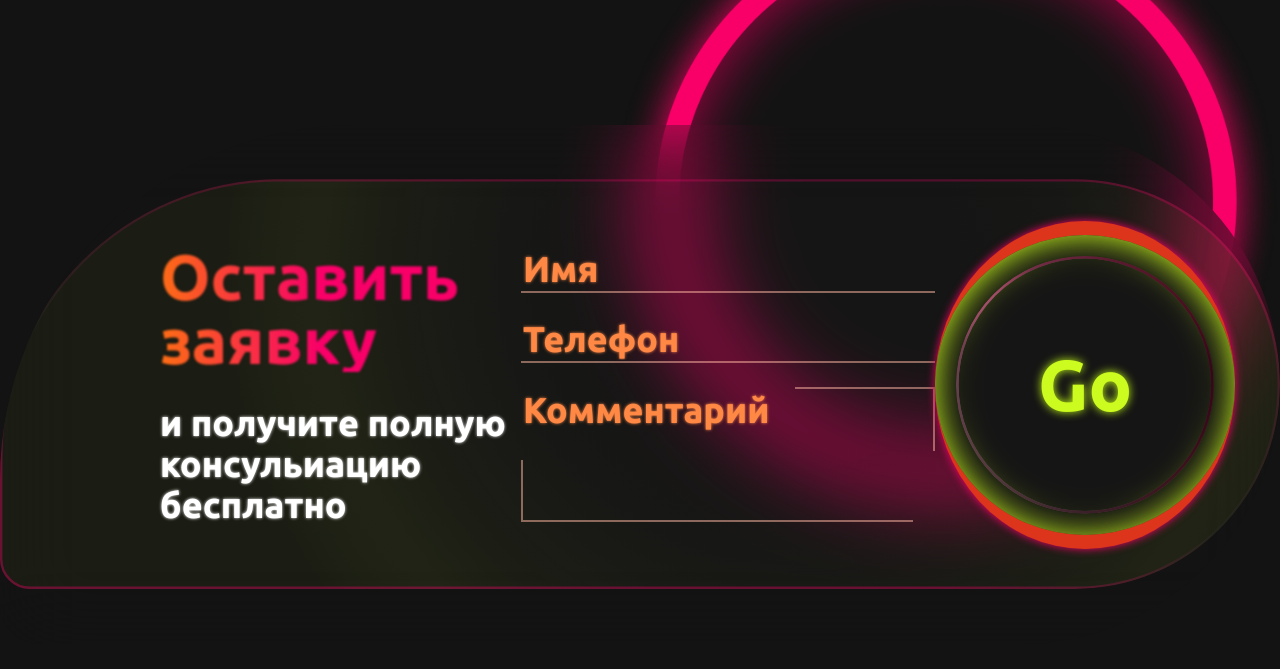
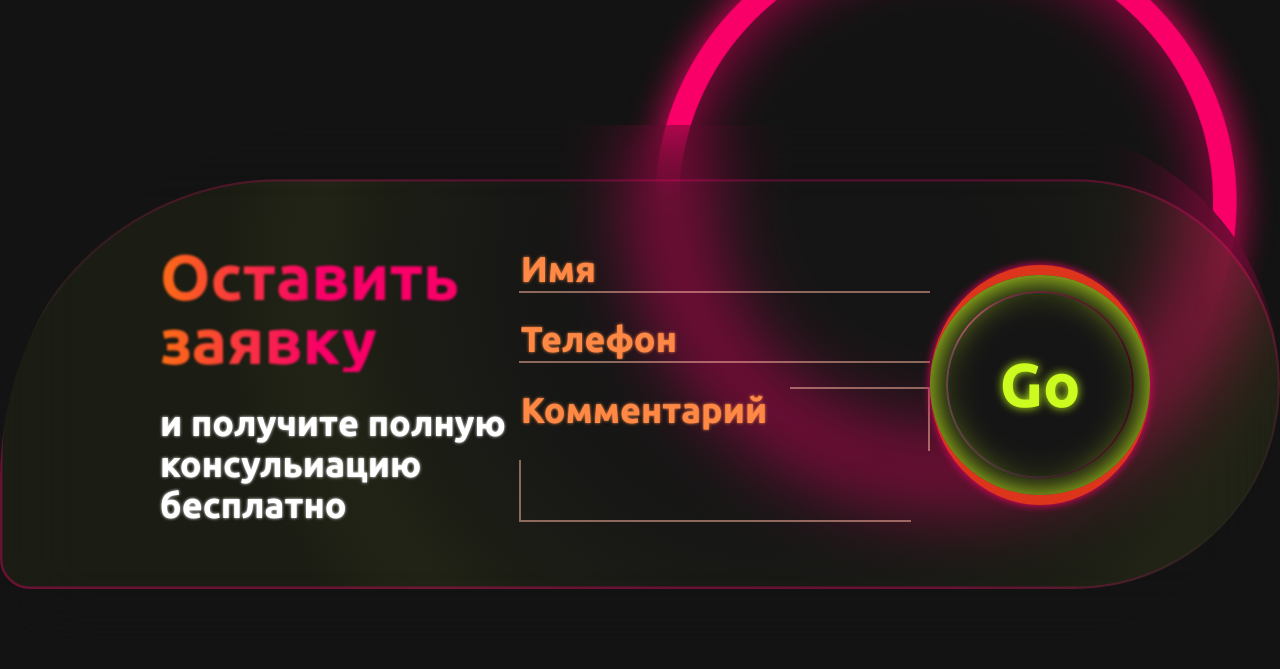
Before and after one commit to IharRubanik/wm, a plain HTML site: page index.html in a window 1280 px wide. Shown: the part 6220-6889 px from the top of the page. Drawn offline with Linux system fonts and the light colour scheme.

Commit message:
fffffffff

```diff
--- a/css/1920.scss
+++ b/css/1920.scss
@@ -1914,7 +1914,7 @@ body {
         align-items: center;
         height: 519.43px;
         justify-content: space-between;
-        padding: 0 45px 0 160px;
+        padding: 0 130px 0 160px;
         backdrop-filter: blur(40px);
         position: relative;
         background-image: url(../images/footer/form-bg.svg);
@@ -1974,7 +1974,7 @@ body {
           caret-color: #c8fb1b;
 
           &:focus {
-            border-bottom: #cbfb1f solid 4px;
+            border-bottom: #cbfb1f solid 2px;
           }
         }
         .textarea-wrapper {
@@ -2005,16 +2005,17 @@ body {
             border-top: 2.27283px solid rgba(255, 185, 163, 0.51);
             border-right: 2.27283px solid rgba(255, 185, 163, 0.51);
           }
-        }
+
+        }
+
       }
 
       .form__button-orange {
         display: flex;
         align-items: center;
         justify-content: center;
-        width: 328px;
-        height: 328px;
-
+        width: 240px;
+        height: 240px;
         background: #dd351b;
         border-radius: 50%;
         box-shadow: 0px 0px 28px 14px #f80068;
@@ -2026,8 +2027,8 @@ body {
           display: flex;
           align-items: center;
           justify-content: center;
-          width: 300px;
-          height: 300px;
+          width: 220px;
+          height: 220px;
 
           background: #131313;
           box-shadow: inset 0px 1.66116px 33.2232px #cbfb1f;
@@ -2039,8 +2040,8 @@ body {
             justify-content: center;
             backdrop-filter: blur(10px);
             border-radius: 50%;
-            height: 258px;
-            width: 258px;
+            height: 188px;
+            width: 188px;
             background-image: url(../images/footer/botom-border.svg);
             background-size: 100% 100%;
             background-repeat: no-repeat;
@@ -2060,8 +2061,8 @@ body {
               text-decoration: none;
               border: none;
               font-weight: 600;
-              font-size: 72px;
-              line-height: 84px;
+              font-size: 61.6636px;
+              line-height: 72px;
               color: #cbfb1f;
               text-shadow: 0px 0px 9.66644px rgba(196, 251, 23, 0.97);
             }
```
Also changed, not shown: css/1920.css, 1 other file.
